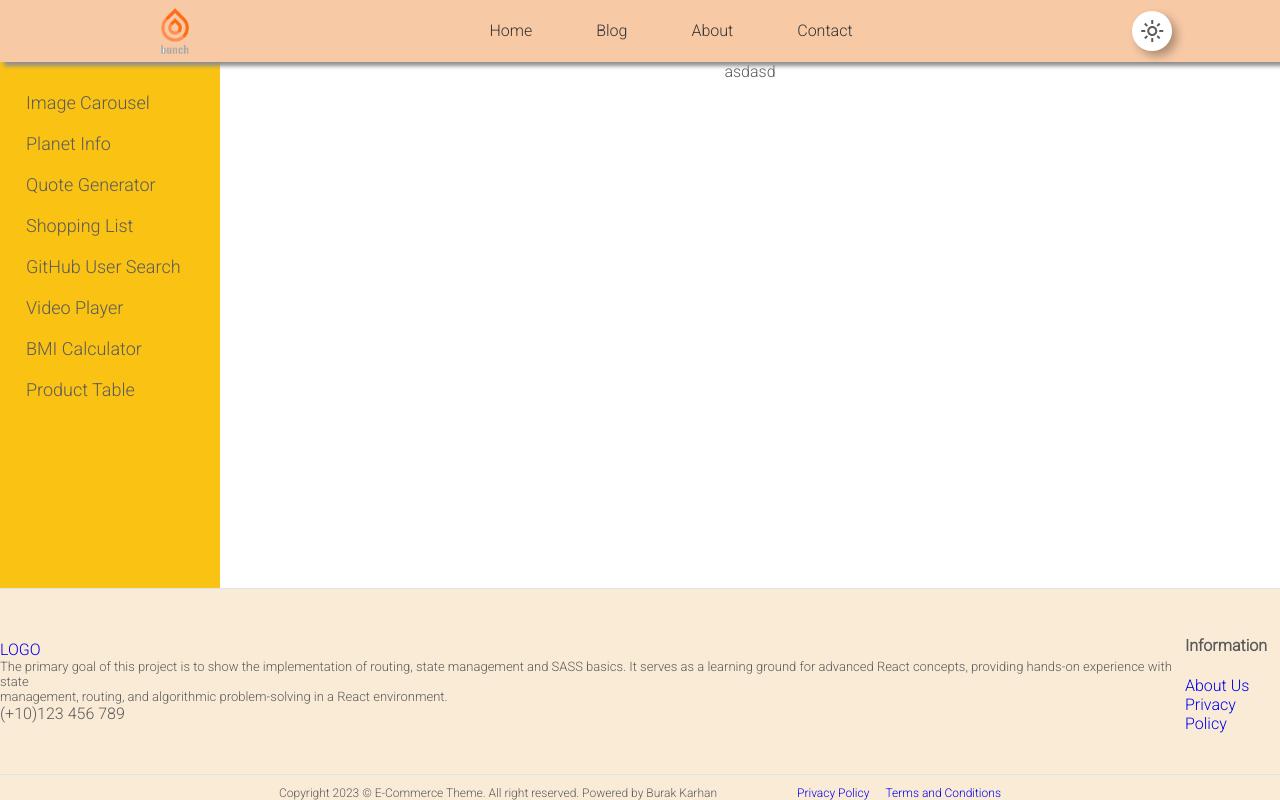
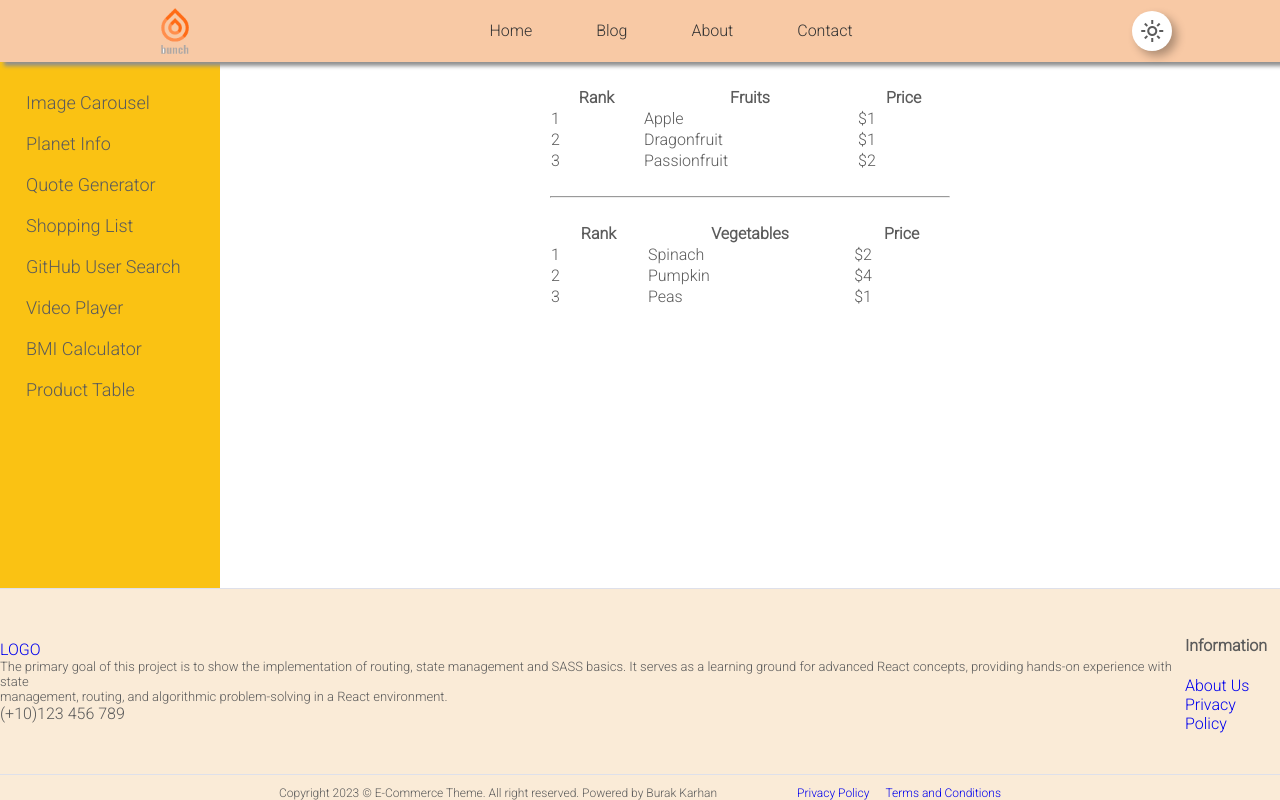
Before and after one commit to kobrak1/bunch-of-apps, a React (Vite) app: page /product-table in a window 1280 px wide. Shown: the top 800 px of the page. Built offline with nearby package versions, Linux system fonts and the light colour scheme.

Commit message:
add: product table app is uploaded

```diff
--- /dev/null
+++ b/src/components/Apps/ProductTable/MainTable.jsx
@@ -0,0 +1,21 @@
+import React from "react";
+import ProductInfo from "./ProductInfo";
+
+const MainTable = ({ category, items }) => {
+  return (
+    <table className="content-table">
+      <thead>
+        <tr>
+          <th>Rank</th>
+          <th>{category}</th>
+          <th>Price</th>
+        </tr>
+      </thead>
+      <tbody>
+        <ProductInfo items={items} category={category} />
+      </tbody>
+    </table>
+  );
+};
+
+export default MainTable;
--- /dev/null
+++ b/src/components/Apps/ProductTable/ProductInfo.jsx
@@ -0,0 +1,12 @@
+const ProductInfo = ({ items, category }) => {
+  const fruits = items.filter((item) => item.category === category);
+  return fruits.map((e, index) => (
+    <tr key={index}>
+      <td> {index + 1} </td>
+      <td> {e.name} </td>
+      <td> {e.price} </td>
+    </tr>
+  ));
+};
+
+export default ProductInfo;
--- a/src/components/Apps/ProductTable/ProductTable.jsx
+++ b/src/components/Apps/ProductTable/ProductTable.jsx
@@ -1,11 +1,24 @@
-import React from 'react'
+import React from "react";
+import ProductInfo from "./ProductInfo";
+import "./ProductTable.scss";
+import MainTable from "./MainTable";
 
 const ProductTable = () => {
+  const products = [
+    { category: "Fruits", price: "$1", stocked: true, name: "Apple" },
+    { category: "Fruits", price: "$1", stocked: true, name: "Dragonfruit" },
+    { category: "Fruits", price: "$2", stocked: false, name: "Passionfruit" },
+    { category: "Vegetables", price: "$2", stocked: true, name: "Spinach" },
+    { category: "Vegetables", price: "$4", stocked: false, name: "Pumpkin" },
+    { category: "Vegetables", price: "$1", stocked: true, name: "Peas" },
+  ];
+
   return (
     <div>
-      asdasd
+      <MainTable category="Fruits" items={products} /> <hr />
+      <MainTable category="Vegetables" items={products} />
     </div>
-  )
-}
+  );
+};
 
-export default ProductTable
+export default ProductTable;
--- a/src/components/Apps/ProductTable/ProductTable.scss
+++ b/src/components/Apps/ProductTable/ProductTable.scss
@@ -1 +1,8 @@
-@import "../../../styles/variables"
+@import "../../../styles/variables";
+
+.content-table {
+    border-collapse:collapse;
+    margin: 25px 0;
+    font-size: 1rem;
+    min-width: 400px;
+}
```
